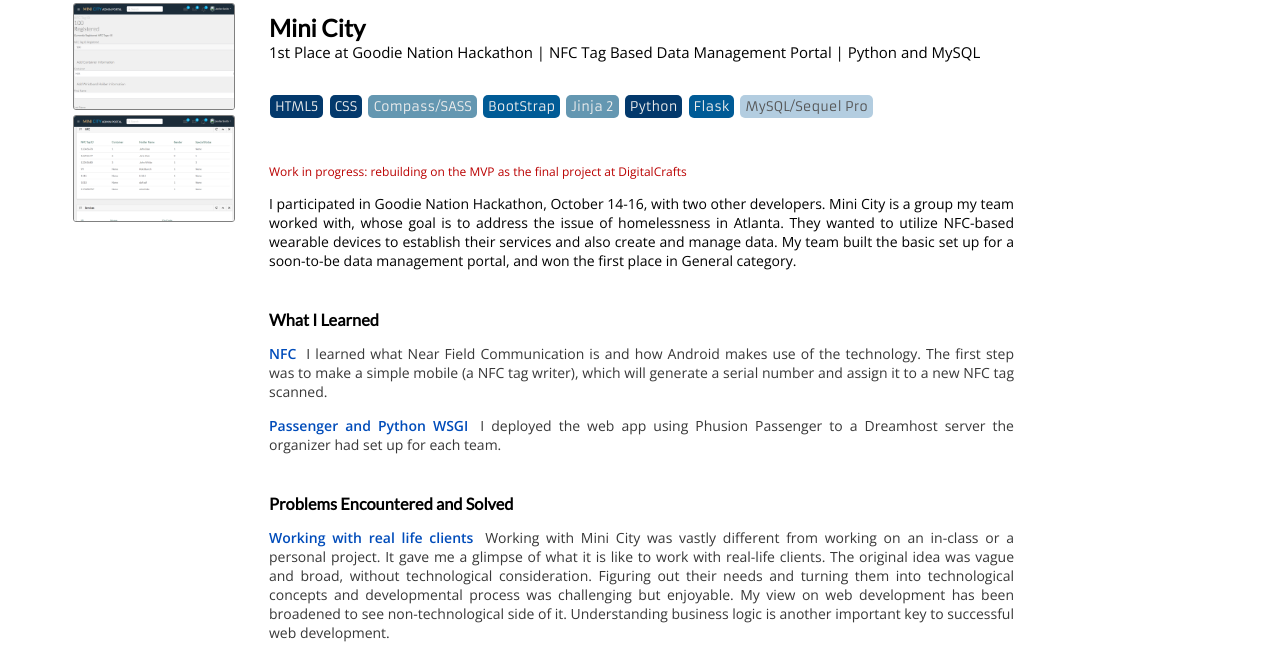
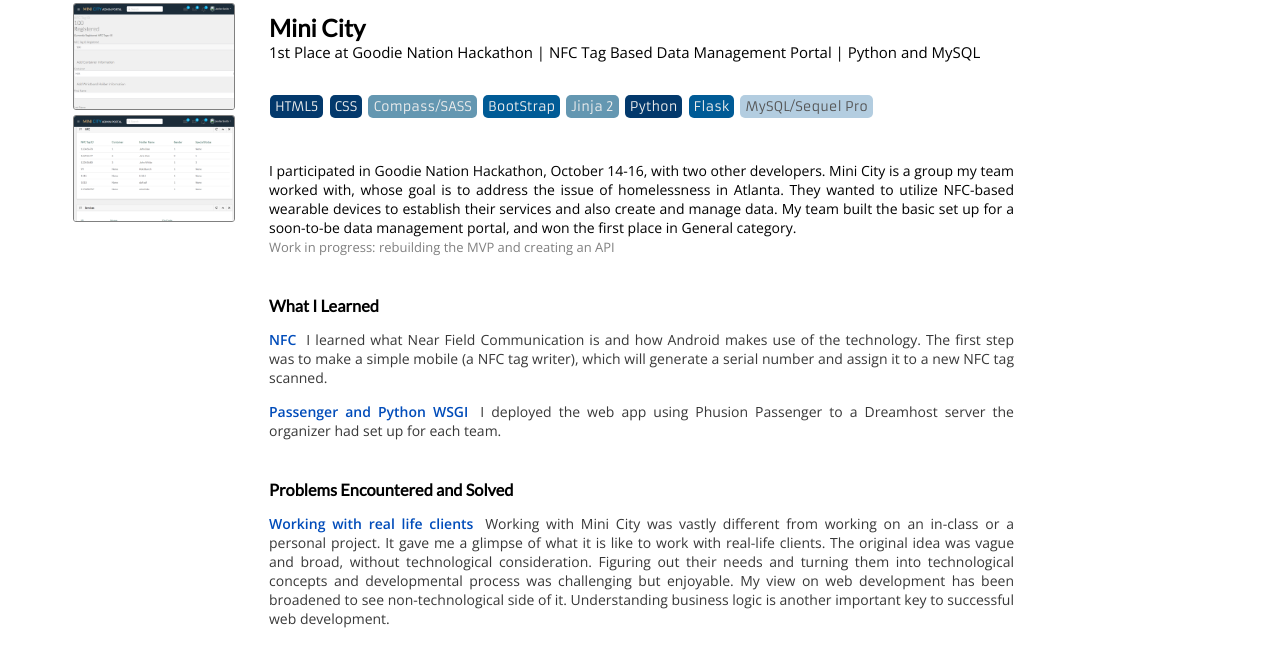
Before and after one commit to yalexhwang/Portfolio, a plain HTML site: page index.html in a window 1280 px wide. Shown: the part 905-1552 px from the top of the page. Drawn offline with nearby package versions, Linux system fonts and the light colour scheme; some packages are replaced by stand-ins of ours; a script that the page names is missing; a web font is replaced by a local one.

Commit message:
project summary updated

```diff
--- a/compass/css/styles.css
+++ b/compass/css/styles.css
@@ -385,8 +385,8 @@
 }
 /* line 212, ../sass/views/projects.scss */
 .project-info .info-detail .note {
-  color: #ba0000;
-  font-size: 12px;
+  color: grey;
+  font-size: 13px;
 }
 /* line 216, ../sass/views/projects.scss */
 .project-info .info-detail h3 {
--- a/views/projects.html
+++ b/views/projects.html
@@ -55,8 +55,8 @@
 			</div>
 
 			<div class="info-detail">
-				<span class="note">Work in progress: rebuilding on the MVP as the final project at DigitalCrafts</span><br/>
-				<p>I participated in <a href="http://goodienation.org/events/atlanta/goodie-hack/goodie-hack-ecdev-atlanta-x-october-2016/">Goodie Nation Hackathon</a>, October 14-16, with two other developers. Mini City is a group my team worked with, whose goal is to address the issue of homelessness in Atlanta. They wanted to utilize NFC-based wearable devices to establish their services and also create and manage data. My team built the basic set up for a soon-to-be data management portal, and won the first place in General category.<br/></p>
+
+				<p>I participated in <a href="http://goodienation.org/events/atlanta/goodie-hack/goodie-hack-ecdev-atlanta-x-october-2016/">Goodie Nation Hackathon</a>, October 14-16, with two other developers. Mini City is a group my team worked with, whose goal is to address the issue of homelessness in Atlanta. They wanted to utilize NFC-based wearable devices to establish their services and also create and manage data. My team built the basic set up for a soon-to-be data management portal, and won the first place in General category.<br/>	<span class="note">Work in progress: rebuilding the MVP and creating an API</span></p>
 
 				<h3>What I Learned</h3>
 
@@ -162,8 +162,8 @@
 			</div>
 
 			<div class="info-detail">
-				<span class="note">Work in progress: planning to implement a database connection</span><br/>
-				<p>Marti's Study Room is a web application that I created for a student I tutor. She wants to get tested on her vocabulary on a regular basis. Instead of writing a quiz each session, I wanted to automate the process so that she can take the quiz whenever she wants. </p>
+
+				<p>Marti's Study Room is a web application that I created for a student I tutor. She wants to get tested on her vocabulary on a regular basis. Instead of writing a quiz each session, I wanted to automate the process so that she can take the quiz whenever she wants.<br/> <span class="note">Work in progress: planning to implement a database connection</span></p>
 
 				<h3>What I Learned</h3>
 
```
